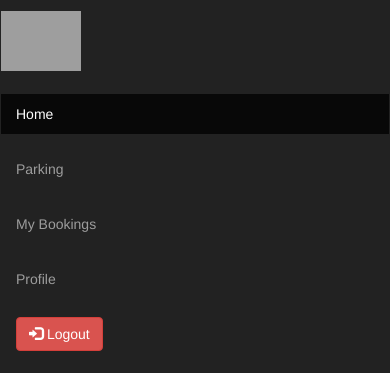
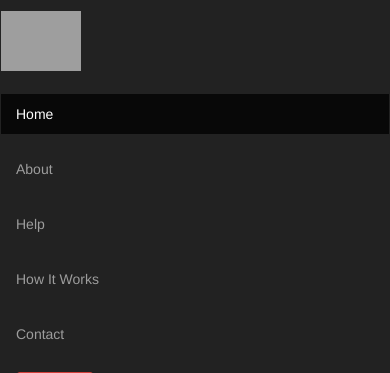
Before and after one commit to sandeepreddygundam/Parking-Space-Finder, a PHP site: page /viewslocations.php?id=1 in a window 390 px wide. Shown: the top 373 px of the page. Run offline with PHP 8.4, Linux system fonts and the light colour scheme; data that the repository does not hold is empty; a stand-in replaces the project's code that opens the database connection; grey boxes are pictures that could not be loaded.

Commit message:
Update viewslocations.php

```diff
--- a/USER/viewslocations.php
+++ b/USER/viewslocations.php
@@ -48,13 +48,15 @@
       <img src="images/logo.webp"  style="height:60px;margin-top:10px"/>
     </div>
     <ul class="nav navbar-nav navbar-right">
-      <li class="active" style="padding-top:15px"><a href="home.php">Home</a></li>
-      <li style="padding-top:15px"><a href="parking.php">Parking</a></li>
-      <li style="padding-top:15px"><a href="mybookings.php">My Bookings</a></li>
-      <li style="padding-top:15px"><a href="myprofile.php">Profile</a></li>
-      <li ><a href="logout.php"><button class="btn btn-danger navbar-btn"><span class="glyphicon glyphicon-log-in"></span> Logout</button></a></li>
+      <li class="active" style="padding-top:15px"><a href="index.php">Home</a></li>
+     <li style="padding-top:15px"><a href="about.html">About</a></li>
+      <li style="padding-top:15px"><a href="help.html">Help</a></li>
+      <li style="padding-top:15px"><a href="how.html">How It Works</a></li>
+      <li style="padding-top:15px"><a href="contact.html">Contact</a></li>
+      <li ><a href="login.html"><button class="btn btn-danger navbar-btn"><span class="glyphicon glyphicon-log-in"></span> Login</button></a></li>
+      <li><a href="register.html"><button class="btn btn-danger navbar-btn"><span class="glyphicon glyphicon-user"></span> Sign Up</button></a></li>
+    </ul>
 
-    </ul>
 
 
 
@@ -102,19 +104,16 @@ width: 100%; background-repeat: no-repeat;
 
 
 
-                               <div class="col-md-3">
+                               <div class="col-md-2">
 
 
 
-                                   <a style="text-align:center" href="viewparking.php?id='. $row['slid'] .'">
-                                   <div class="jumbotron">
-                                   <img src="' . $row["image"] . '"  style="width:100%;height:300px" />
-                                   <h3 style="text-align:left">
+                                   <a style="text-align:center" href="viewsparking.php?id='. $row['slid'] .'">
 
 
                                    <button class="btn btn-default form-control">' . $row["name"] . '</button>
-                                   </h3>
-                                   </div>
+
+
                                   </a>
 
 
@@ -133,6 +132,8 @@ width: 100%; background-repeat: no-repeat;
                                         ?>
     </div>
 
+
+</div>
 
 </div>
 
```
